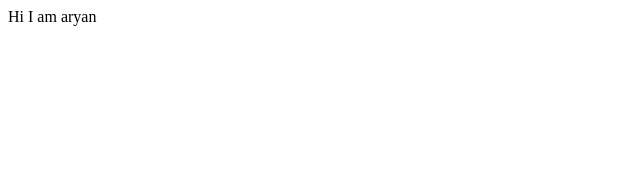
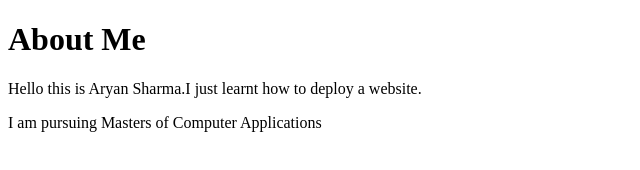
Before and after one commit to Sharmaryan/aryan_demo, a plain HTML site: page index.html in a window 1280 px wide. Shown: the whole page, without its empty margins (0-640 px from the left). Drawn offline with Linux system fonts and the light colour scheme.

Commit message:
updated info about me
just changed info about me

```diff
--- a/index.html
+++ b/index.html
@@ -7,6 +7,8 @@
     <title>Demo Site</title>
 </head>
 <body>
-    Hi I am aryan
+    <h1>About Me</h1>
+    <p>Hello this is Aryan Sharma.I just learnt how to deploy a website.</p>
+    <p>I am pursuing Masters of Computer Applications</p>
 </body>
 </html>
```
